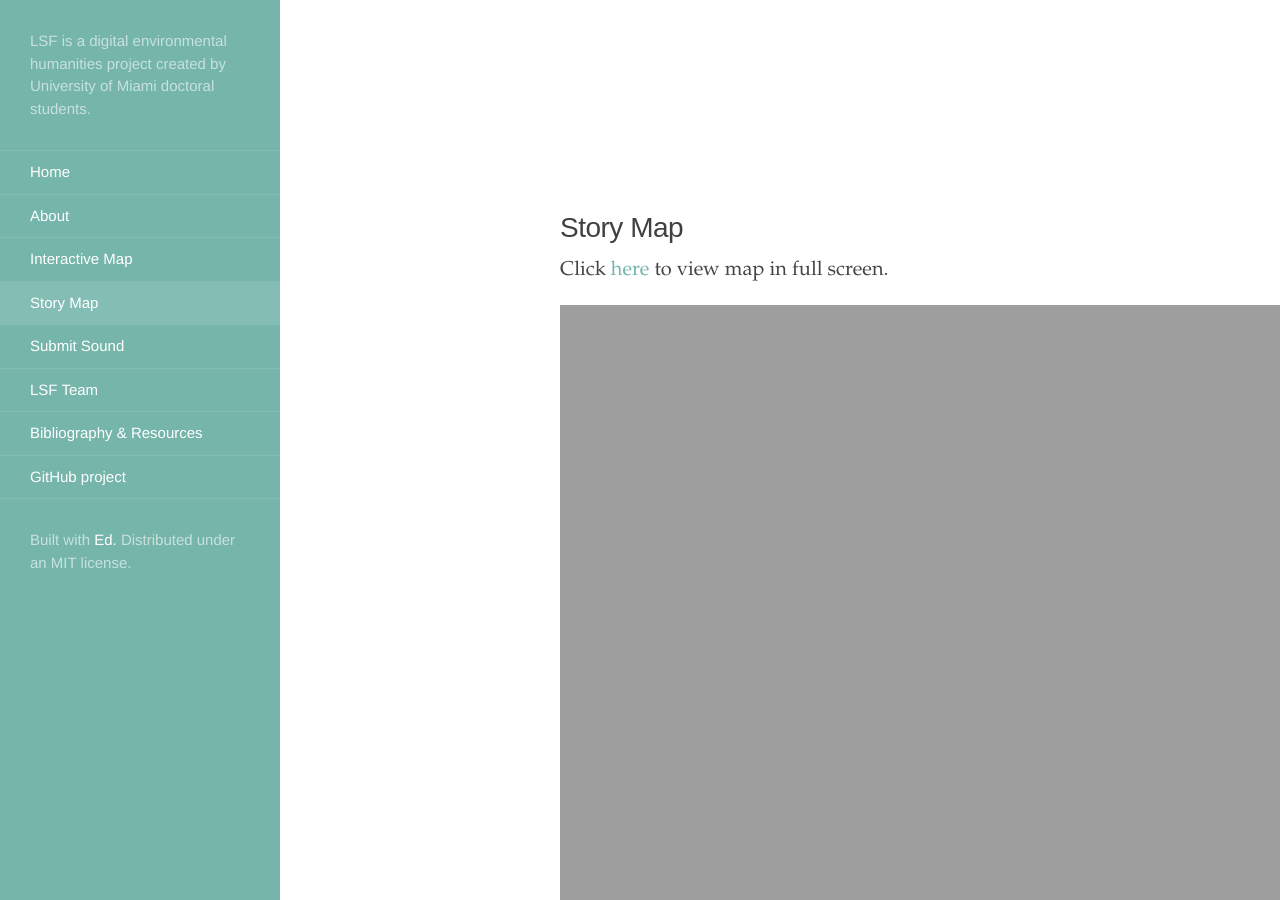
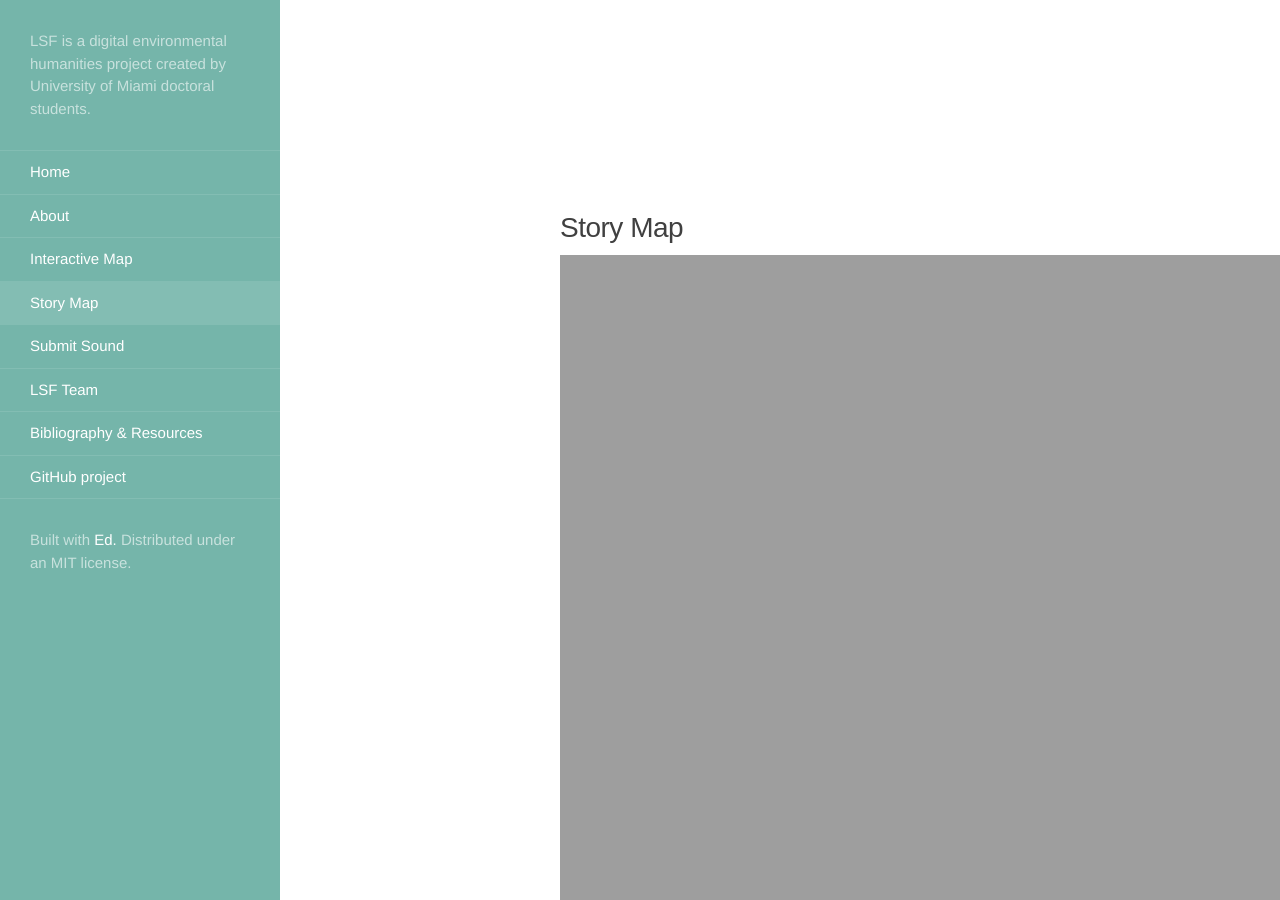
Before and after one commit to rm4-25/lsf_3, a Jekyll site: the page built from Story Map.html, in a window 1280 px wide and 900 px high, scrolled down 2568 px. Built offline with Jekyll 4.4.1, drawn with Linux system fonts in a browser that asks for light colours.

Commit message:
Update Story Map.html
Removed <p> element to test function.

```diff
--- a/Story Map.html
+++ b/Story Map.html
@@ -30,10 +30,6 @@ order: 4
 </head>
 <body>
 
-<p>
-   Click <a href="https://rm4-25.github.io/lsf_storymap/">here</a> to view map in full screen.
-</p>
-
 <div class="container">
   <iframe class="responsive-iframe" src="https://rm4-25.github.io/lsf_storymap/"></iframe>
 </div>
```
Also changed, not shown: other parts of Story Map.html (+4 -0 lines).
